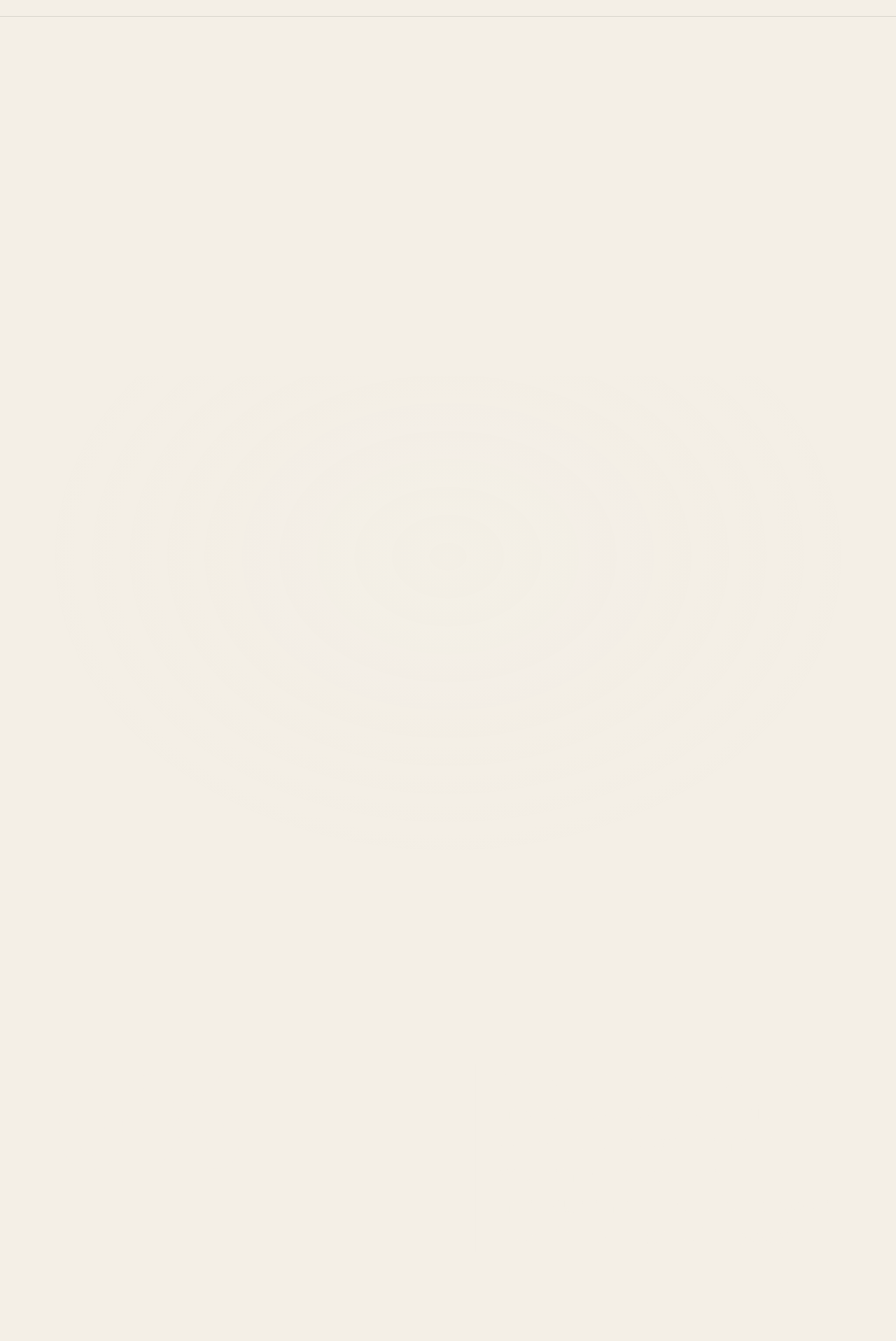
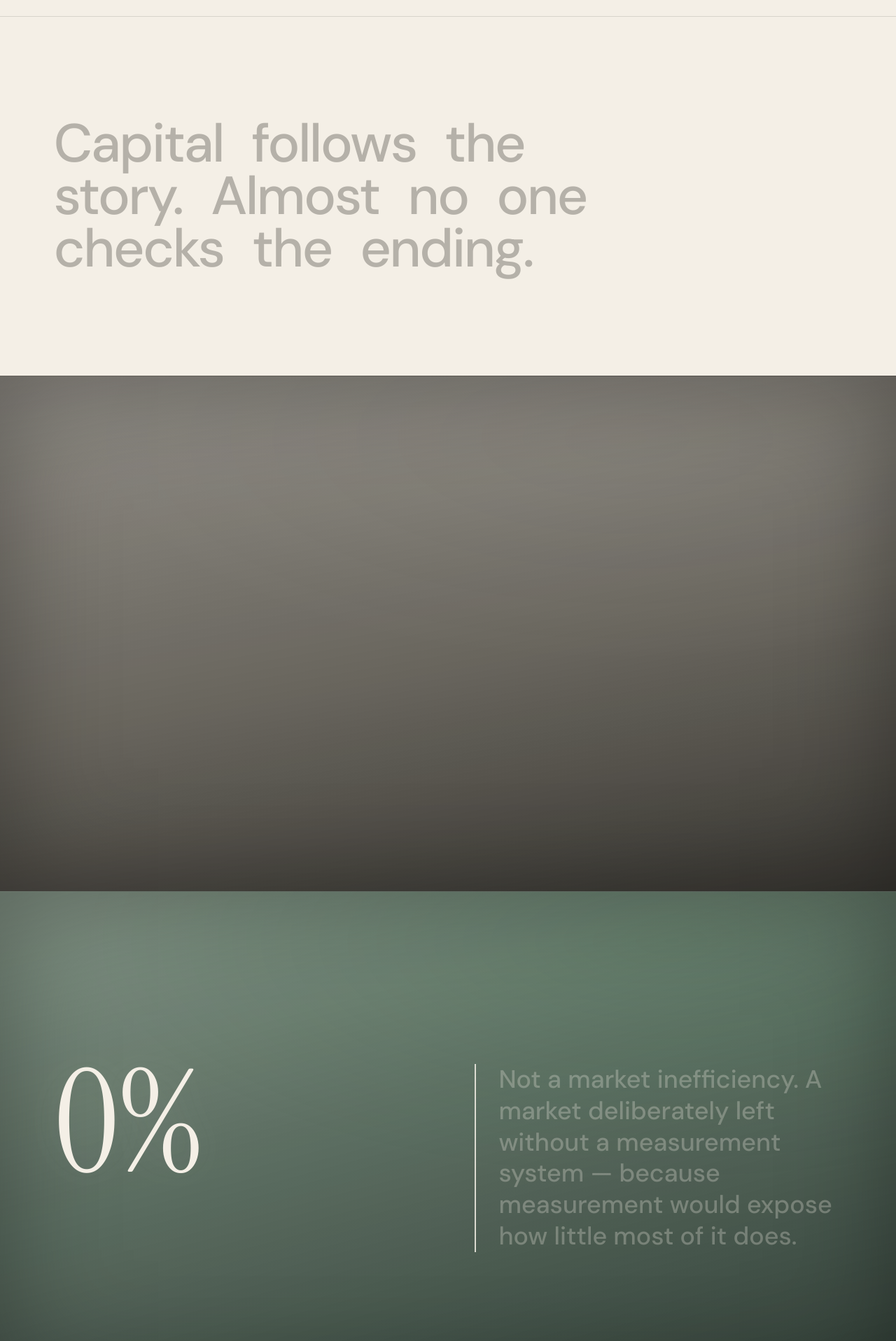
Before and after one commit to ssamuels8/validex, a Next.js app: page / in a window 1280 px wide. Shown: the part 880-2797 px from the top of the page at 70% size. Built offline with nearby package versions, Linux system fonts and the light colour scheme.

Commit message:
feat(luxe): tonal gradient surfaces, ghost word-reveal, serif numeral voice

```diff
--- a/app/globals.css
+++ b/app/globals.css
@@ -120,11 +120,38 @@ h1, h2, h3, h4, h5, h6 {
   /* Sitewide: every JS-revealed element renders its final state */
   .manifesto-word, .problem-pull, .score-fade-up,
   .chain-card, .sc-reveal { opacity: 1 !important; transform: none !important; }
-  .pq-word { opacity: 1 !important; }
+  .pq-word, .manifesto-word { opacity: 1 !important; }
   .problem-scan, .chain-pulse { opacity: 0 !important; }
   .chain-line path { stroke-dashoffset: 0 !important; }
   .taxo-spoke { stroke-dashoffset: 0 !important; }
   .grade-letter { opacity: 1 !important; }
+}
+
+
+/* ── Luxe dark surfaces — tonal gradients + light, never flat ── */
+.surface-forest {
+  background:
+    radial-gradient(120% 90% at 75% 10%, rgba(74, 138, 94, 0.16) 0%, transparent 55%),
+    linear-gradient(165deg, #143C28 0%, #0E2B1D 45%, #081A12 100%);
+  box-shadow: inset 0 0 160px rgba(0, 0, 0, 0.35);  /* soft vignette */
+}
+.surface-ink {
+  background:
+    radial-gradient(110% 80% at 70% 12%, rgba(242, 238, 228, 0.05) 0%, transparent 55%),
+    linear-gradient(170deg, #1A1813 0%, #121009 55%, #0B0A06 100%);
+  box-shadow: inset 0 0 160px rgba(0, 0, 0, 0.35);
+}
+/* In field-mode the body carries the base hue; surfaces keep their tonality
+   as translucent overlays so the morph still breathes underneath. */
+body.field-mode .surface-forest {
+  background:
+    radial-gradient(120% 90% at 75% 10%, rgba(74, 138, 94, 0.16) 0%, transparent 55%),
+    linear-gradient(165deg, rgba(20, 60, 40, 0.5) 0%, rgba(14, 43, 29, 0.66) 45%, rgba(8, 26, 18, 0.82) 100%);
+}
+body.field-mode .surface-ink {
+  background:
+    radial-gradient(110% 80% at 70% 12%, rgba(242, 238, 228, 0.05) 0%, transparent 55%),
+    linear-gradient(170deg, rgba(26, 24, 19, 0.45) 0%, rgba(18, 16, 9, 0.62) 55%, rgba(11, 10, 6, 0.8) 100%);
 }
 
 /* ── Colour-field choreography ───────────────────────────
@@ -135,18 +162,10 @@ h1, h2, h3, h4, h5, h6 {
 body.field-mode .hero,
 body.field-mode .framework-strip,
 body.field-mode .manifesto,
-body.field-mode .problem-section,
 body.field-mode .chain-section,
 body.field-mode .cs-carousel-section,
-body.field-mode .system-section,
-body.field-mode .apply-section,
-body.field-mode .site-footer {
+body.field-mode .apply-section {
   background: transparent;
-}
-/* Dark sections keep their centre glow as a translucent overlay */
-body.field-mode .who-section,
-body.field-mode .score {
-  background: radial-gradient(ellipse at 50% 35%, rgba(242, 238, 228, 0.045) 0%, transparent 65%);
 }
 
 /* ── Motion: .reveal ────────────────────────────────────── */
@@ -203,34 +222,32 @@ body.field-mode .score {
   align-items: center;
   justify-content: space-between;
   padding: 1.5rem 2.5rem;
-  transition: background 0.4s ease, backdrop-filter 0.4s ease;
-}
-.site-nav.scrolled {
-  background: rgba(242,238,228,0.72);
-  backdrop-filter: blur(14px);
-  -webkit-backdrop-filter: blur(14px);
+  /* Fully transparent over the morphing body — difference blend keeps the
+     wordmark + pill legible on every colour field. No backdrop band. */
+  background: transparent;
+  mix-blend-mode: difference;
 }
 .nav-logo {
   font-weight: 700;
   font-size: 1.1rem;
+  color: var(--paper);   /* under difference: dark on cream, light on ink */
+  letter-spacing: -0.01em;
+}
+.nav-pill-cta {
+  font-family: var(--font-mono), 'DM Mono', monospace !important;
+  font-size: 0.72rem;
+  font-weight: 500;
+  letter-spacing: 0.1em;
+  text-transform: uppercase;
+  background: var(--paper); /* inverts per field under difference */
   color: var(--ink);
-  letter-spacing: -0.01em;
-}
-.nav-pill-cta {
-  font-family: var(--font-mono), 'DM Mono', monospace !important;
-  font-size: 0.72rem;
-  font-weight: 500;
-  letter-spacing: 0.1em;
-  text-transform: uppercase;
-  background: var(--ink);
-  color: var(--paper);
   border-radius: 999px;
   padding: 0.65rem 1.4rem;
-  transition: background 0.25s;
+  transition: opacity 0.25s;
   will-change: transform;
   white-space: nowrap;
 }
-.nav-pill-cta:hover { background: var(--moss); }
+.nav-pill-cta:hover { opacity: 0.82; }
 
 /* ── Hero ───────────────────────────────────────────────── */
 .hero {
@@ -624,14 +641,12 @@ body.field-mode .score {
 }
 .manifesto-word {
   display: inline-block;
-  opacity: 0;
-  transform: translateY(12px);
+  opacity: 0.28;   /* ghost — full copy fades in per word */
   margin-right: 0.3em;
 }
 
 /* ── Who We Are ─────────────────────────────────────────── */
 .who-section {
-  background: radial-gradient(ellipse at 50% 35%, var(--ink-soft) 0%, var(--ink) 65%);
   padding: clamp(14vh, 18vh, 20vh) 6vw;
   border-top: 1px solid var(--line-dark);
 }
@@ -671,7 +686,6 @@ body.field-mode .score {
 /* ── Problem ────────────────────────────────────────────── */
 /* ── Market Failure ─────────────────────────────────────── */
 .problem-section {
-  background: var(--forest);
   padding: clamp(14vh, 18vh, 20vh) 6vw;
   min-height: 88vh;
   display: flex;
@@ -713,14 +727,16 @@ body.field-mode .score {
   pointer-events: none;
 }
 /* Arial required — !important beats the global * { font-family: ... !important } */
+/* The numeral voice — Instrument Serif, numbers only */
 .problem-stat,
 .problem-pct {
-  font-family: Arial, Helvetica, sans-serif !important;
-  font-weight: 700;
-  font-size: clamp(7rem, 15vw, 15rem);
-  letter-spacing: -0.04em;
-  line-height: 0.88;
+  font-family: var(--font-numeral), 'Instrument Serif', Georgia, serif !important;
+  font-weight: 400;
+  font-size: clamp(8rem, 16vw, 16rem);
+  letter-spacing: -0.01em;
+  line-height: 0.85;
   color: var(--paper);
+  text-shadow: 0 0 60px rgba(242, 238, 228, 0.12);
 }
 .problem-caption {
   font-size: 1rem;
@@ -740,7 +756,7 @@ body.field-mode .score {
 }
 .pq-word {
   display: inline-block;
-  opacity: 0.15;   /* scrub-linked to 1, word by word */
+  opacity: 0.28;   /* ghost at 28% cream — never illegible, scrubbed to 1 */
 }
 
 /* ── Data Supply Chain ──────────────────────────────────── */
@@ -831,10 +847,10 @@ body.field-mode .score {
   margin-bottom: 1.4rem;
 }
 .chain-card-idx {
-  font-family: var(--font-mono), 'DM Mono', monospace !important;
-  font-size: 0.66rem;
-  font-weight: 500;
-  letter-spacing: 0.14em;
+  font-family: var(--font-numeral), 'Instrument Serif', Georgia, serif !important;
+  font-size: 1.15rem;
+  font-weight: 400;
+  letter-spacing: 0.02em;
   color: var(--on-light);
   transition: color var(--dur-ui) var(--ease-ui);
 }
@@ -1105,11 +1121,11 @@ body.field-mode .score {
   justify-content: space-between;
 }
 .cs-card-index {
-  font-size: 0.7rem;
-  font-weight: 500;
-  letter-spacing: 0.16em;
-  color: var(--on-dark);
-  font-family: var(--font-mono), 'DM Mono', monospace !important;
+  font-size: 1.05rem;
+  font-weight: 400;
+  letter-spacing: 0.04em;
+  color: var(--on-dark);
+  font-family: var(--font-numeral), 'Instrument Serif', Georgia, serif !important;
 }
 .cs-card-category {
   font-size: 0.7rem;
@@ -1199,7 +1215,6 @@ body.field-mode .score {
 
 /* ── System ─────────────────────────────────────────────── */
 .system-section {
-  background: var(--forest);
   padding: clamp(14vh, 18vh, 20vh) 6vw;
   text-align: center;
   border-top: 1px solid var(--line-forest);
@@ -1345,7 +1360,6 @@ body.field-mode .score {
 
 /* ── Score ──────────────────────────────────────────────── */
 .score {
-  background: radial-gradient(ellipse at 50% 35%, var(--ink-soft) 0%, var(--ink) 65%);
   padding: clamp(14vh, 18vh, 20vh) 6vw;
   border-top: 1px solid var(--line-dark);
 }
@@ -1843,7 +1857,6 @@ body.field-mode .score {
 
 /* ── Footer — the finale ────────────────────────────────── */
 .site-footer {
-  background: var(--ink);
   padding: clamp(8vh, 10vh, 12vh) 6vw 2.25rem;
   display: flex;
   flex-direction: column;
@@ -1922,6 +1935,11 @@ body.field-mode .score {
   gap: 1rem;
   border-top: 1px solid var(--line-dark);
   padding-top: 1.75rem;
+}
+.footer-year {
+  font-family: var(--font-numeral), 'Instrument Serif', Georgia, serif !important;
+  font-size: 0.85rem;
+  letter-spacing: 0.02em;
 }
 
 /* ── Legal pages ────────────────────────────────────────── */
--- a/components/Footer.tsx
+++ b/components/Footer.tsx
@@ -15,7 +15,7 @@ const LEGAL_LINKS = [
 
 export default function Footer() {
   return (
-    <footer className="site-footer" data-field="#15130E">
+    <footer className="site-footer surface-ink" data-field="#15130E">
       {/* The finale — outlined wordmark; fills to solid cream as it enters */}
       <div className="footer-wordmark-wrap" aria-hidden="true">
         <span className="footer-wordmark">Validex.</span>
@@ -58,7 +58,7 @@ export default function Footer() {
       </div>
 
       <div className="footer-meta">
-        <span className="footer-copy">© 2026 Validex · The Hague · All rights reserved</span>
+        <span className="footer-copy">© <span className="footer-year">2026</span> Validex · The Hague · All rights reserved</span>
         <span className="footer-copy">ESRS · EU TAXONOMY ALIGNED</span>
       </div>
     </footer>
--- a/components/Score.tsx
+++ b/components/Score.tsx
@@ -8,7 +8,7 @@ const BARS = [
 
 export default function Score() {
   return (
-    <section className="score" id="score" data-field="#15130E">
+    <section className="score surface-ink" id="score" data-field="#15130E">
       <div className="score-inner">
         <div className="score-cols">
           <div className="score-left">
--- a/components/SiteScripts.tsx
+++ b/components/SiteScripts.tsx
@@ -145,7 +145,6 @@ export default function SiteScripts() {
           onEnter: () => {
             gsap.to(mWords, {
               opacity: 1,
-              y: 0,
               duration: 0.6,
               ease: 'expo.out',
               stagger: 0.04,
--- a/components/System.tsx
+++ b/components/System.tsx
@@ -28,7 +28,7 @@ const nodes = COMPONENTS.map((comp, i) => {
 
 export default function System() {
   return (
-    <section className="system-section" id="system" data-field="#1A4D33">
+    <section className="system-section surface-forest" id="system" data-field="#1A4D33">
       <div className="system-cols">
 
         {/* LEFT — cream on green */}
--- a/components/TheProblem.tsx
+++ b/components/TheProblem.tsx
@@ -3,7 +3,7 @@ const QUOTE =
 
 export default function TheProblem() {
   return (
-    <section className="problem-section" id="problem" data-field="#1A4D33">
+    <section className="problem-section surface-forest" id="problem" data-field="#1A4D33">
       <span className="problem-eyebrow reveal">The Market Failure</span>
       <div className="problem-grid">
 
--- a/components/WhoWeAre.tsx
+++ b/components/WhoWeAre.tsx
@@ -1,6 +1,6 @@
 export default function WhoWeAre() {
   return (
-    <section className="who-section" id="who-we-are" data-field="#15130E">
+    <section className="who-section surface-ink" id="who-we-are" data-field="#15130E">
       <div className="who-inner">
         <span className="who-eyebrow reveal">§ 01 — Who We Are</span>
         <h2 className="who-headline reveal">
```
Also changed, not shown: app/layout.tsx (+10 -2 lines).
